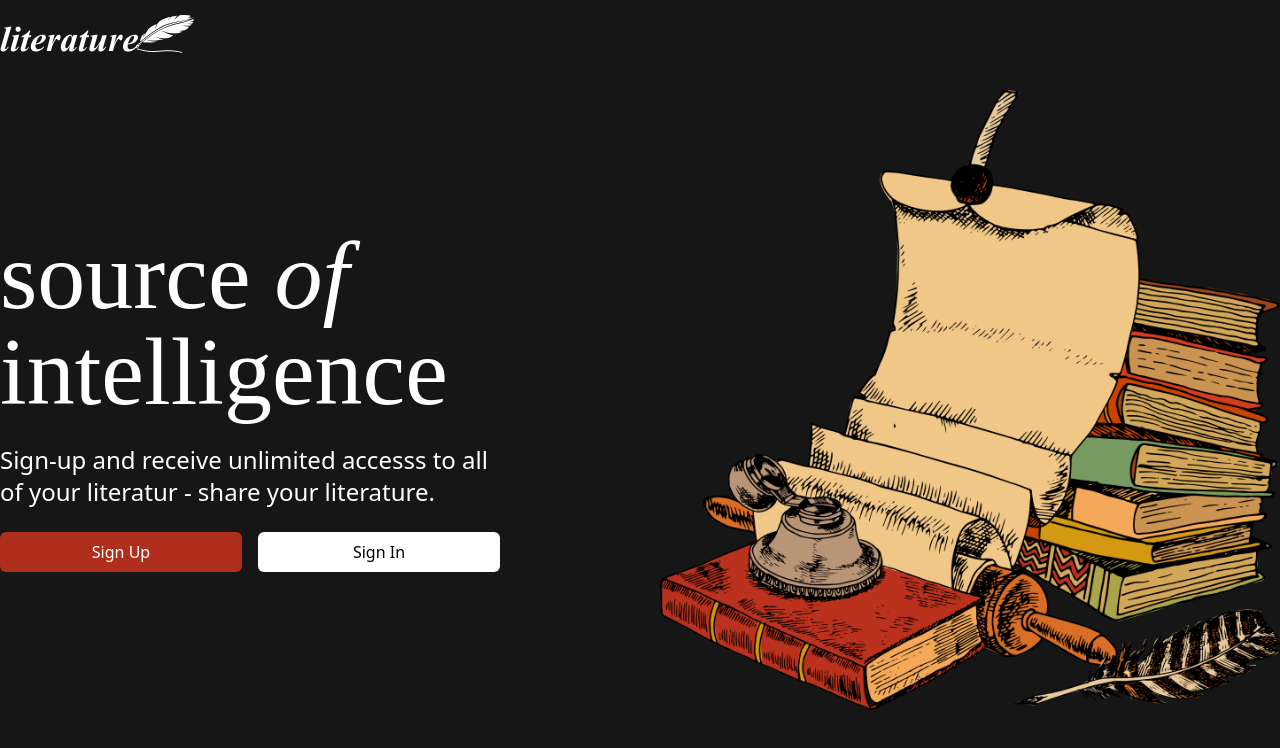
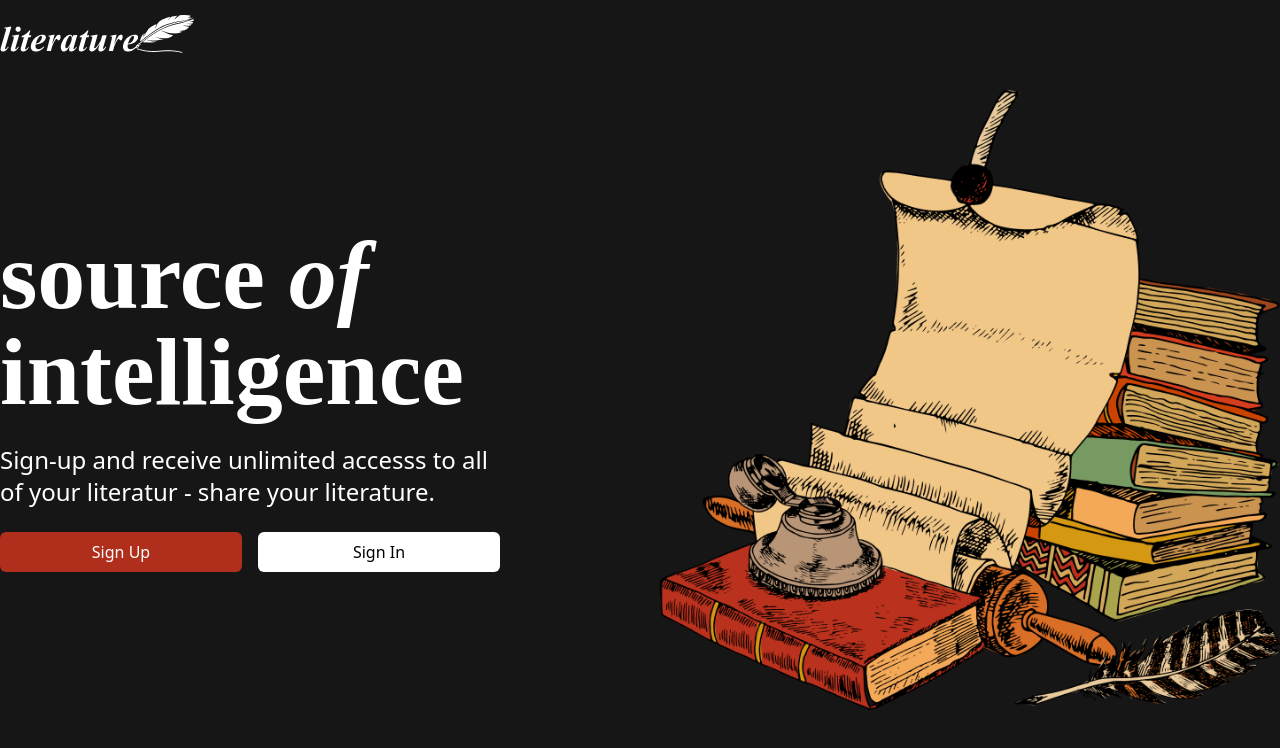
Before and after one commit to nadrianfikri/react-literature-project, a React (Create React App) app: page / in a window 1280 px wide. Shown: the top 748 px of the page. Built offline with nearby package versions, Linux system fonts and the light colour scheme.

Commit message:
fix style button

```diff
--- a/src/components/atoms/Button.js
+++ b/src/components/atoms/Button.js
@@ -1,6 +1,6 @@
 export default function Button(props) {
   return (
-    <button className={` py-2 px-4 rounded-md ${props.className}`} type={props.type} onClick={props.onClick}>
+    <button className={` p-2 rounded-md ${props.className}`} type={props.type} onClick={props.onClick}>
       {props.text}
     </button>
   );
--- a/src/components/organism/Hero.js
+++ b/src/components/organism/Hero.js
@@ -5,14 +5,14 @@ export default function Hero(props) {
   return (
     <Main className="flex flex-col-reverse lg:flex-row justify-between items-center flex-wrap gap-4">
       <div className="text-white w-96 lg:w-500 text-center md:text-left space-y-6">
-        <p style={{ lineHeight: 1 }} className="text-4xl lg:text-6xl font-hero ">
+        <p style={{ lineHeight: 1 }} className="text-4xl font-semibold lg:text-6xl font-hero ">
           source <span className="italic">of </span>
           intelligence
         </p>
         <p className="text-md lg:text-2xl ">Sign-up and receive unlimited accesss to all of your literatur - share your literature.</p>
         <div className="flex justify-between gap-4">
-          <Button text="Sign Up" className="bg-danger w-full" />
-          <Button text="Sign In" className="bg-white w-full text-black" />
+          <Button text="Sign Up" className="bg-danger w-full" onClick={props.onSignUp} />
+          <Button text="Sign In" className="bg-white w-full text-black" onClick={props.onSignIn} />
         </div>
       </div>
       <img className="w-72 h-72 lg:w-96 lg:h-96 xl:w-620 xl:h-620" src="/assets/images/hero.png" alt="hero" />
--- a/src/pages/Home.js
+++ b/src/pages/Home.js
@@ -5,7 +5,7 @@ export default function Home() {
   return (
     <div>
       <Header />
-      <Hero />
+      <Hero onSignUp={'registmodal'} onSignIn={'loginmodal'} />
     </div>
   );
 }
```
